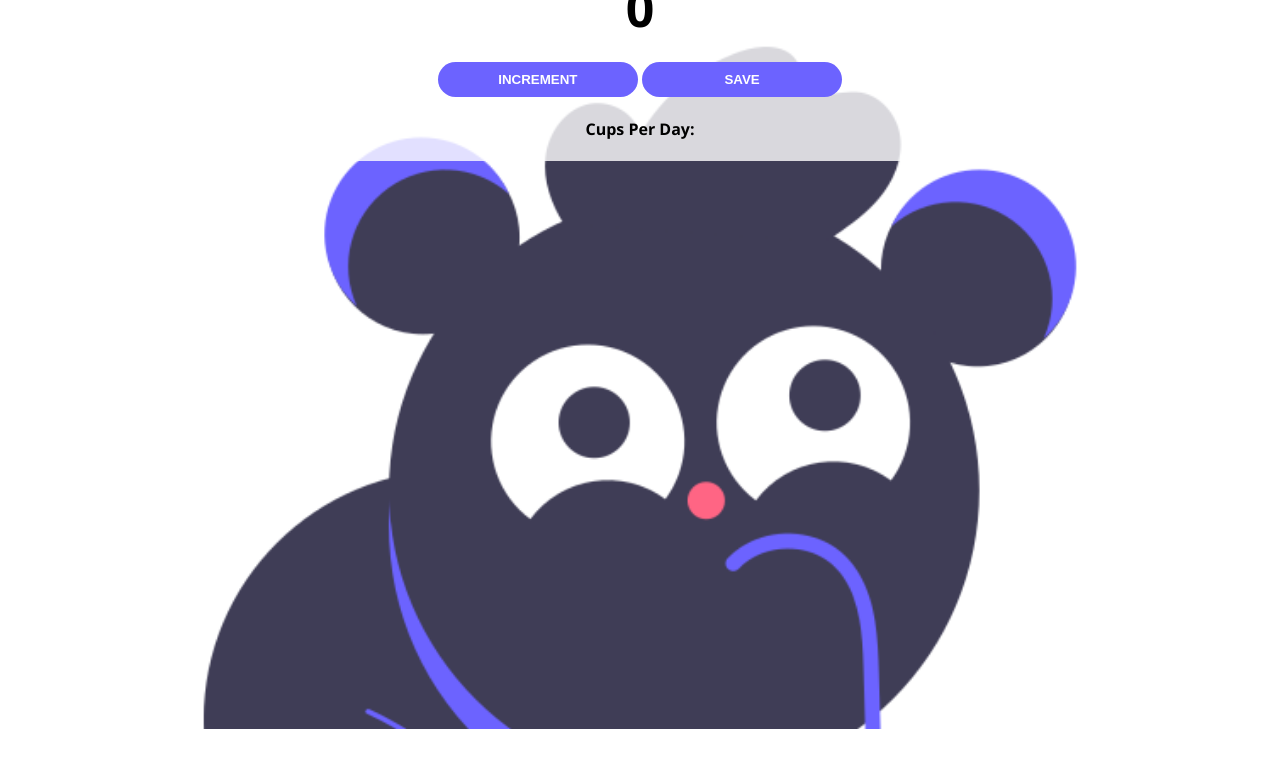
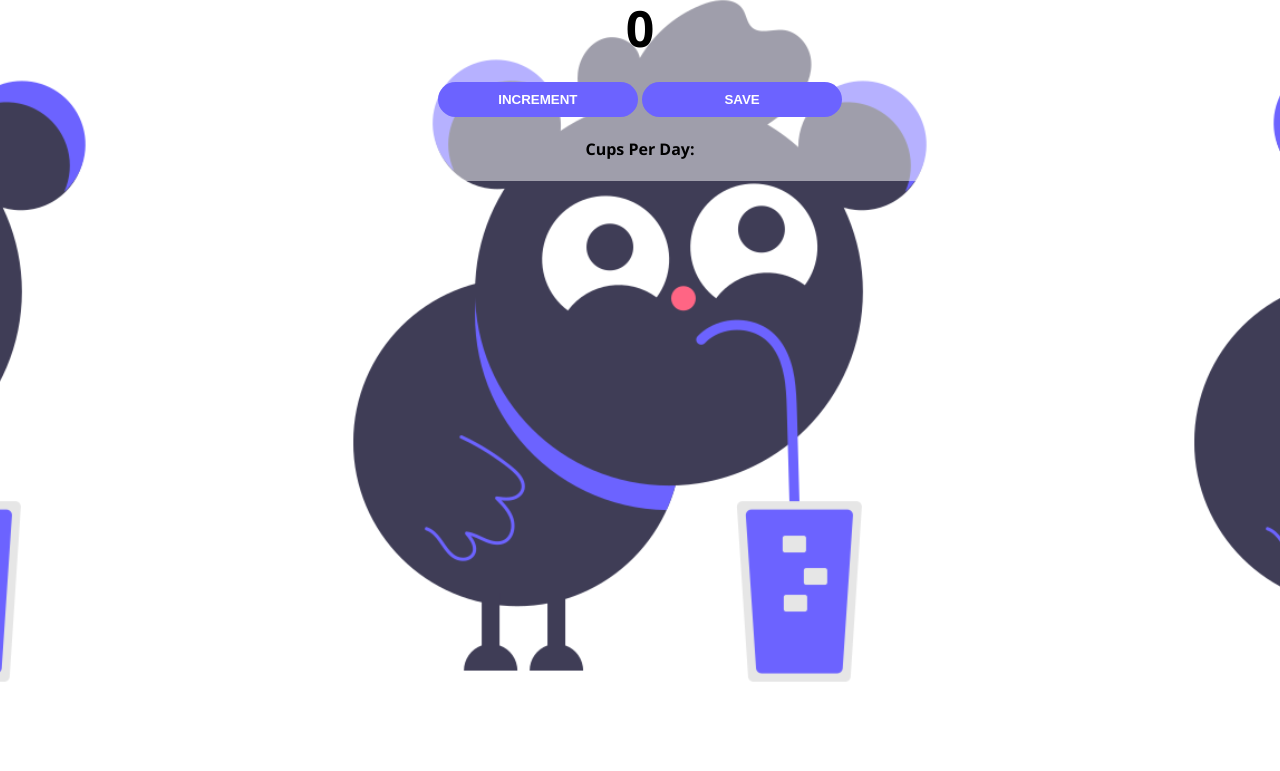
Before and after one commit to EstiShleifstein/daily-water-intake-tracker, a plain HTML site: page index.html in a window 1280 px wide. Shown: the part 89-860 px from the top of the page. Before the commit the page ends 818 px from the top, so only its background shows below. Drawn offline with Linux system fonts and the light colour scheme.

Commit message:
updated css

```diff
--- a/index.css
+++ b/index.css
@@ -1,17 +1,19 @@
 body {
     background-image: url("undraw_refreshing_beverage.jpeg");
-    background-size: cover;
+    background-size: contain;
+    background-position: center center;
     font-family: 'Segoe UI', Roboto, Oxygen, Ubuntu, Cantarell, 'Open Sans', 'Helvetica Neue', sans-serif;
     font-weight: bold;
     text-align: center;
     height:100vh;
+    margin:30px;
 }
 
 .container{
-    background-color:rgb(255,255,255, 0.8);
+    background-color:rgba(255,255,255, 0.5);
     max-width:80%;
     margin: auto;
-    border-radius:20px;
+    border-radius:100px;
     padding-bottom:5px;
 }
 
```
